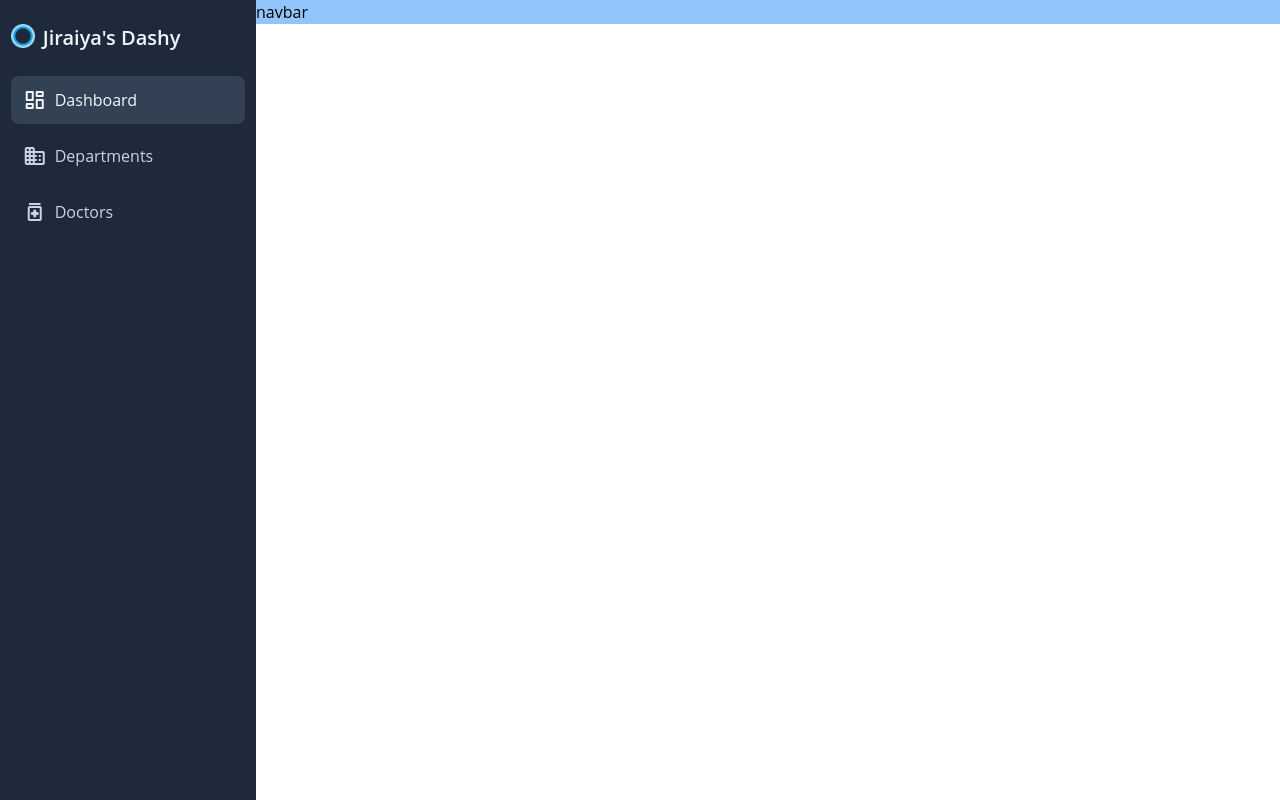
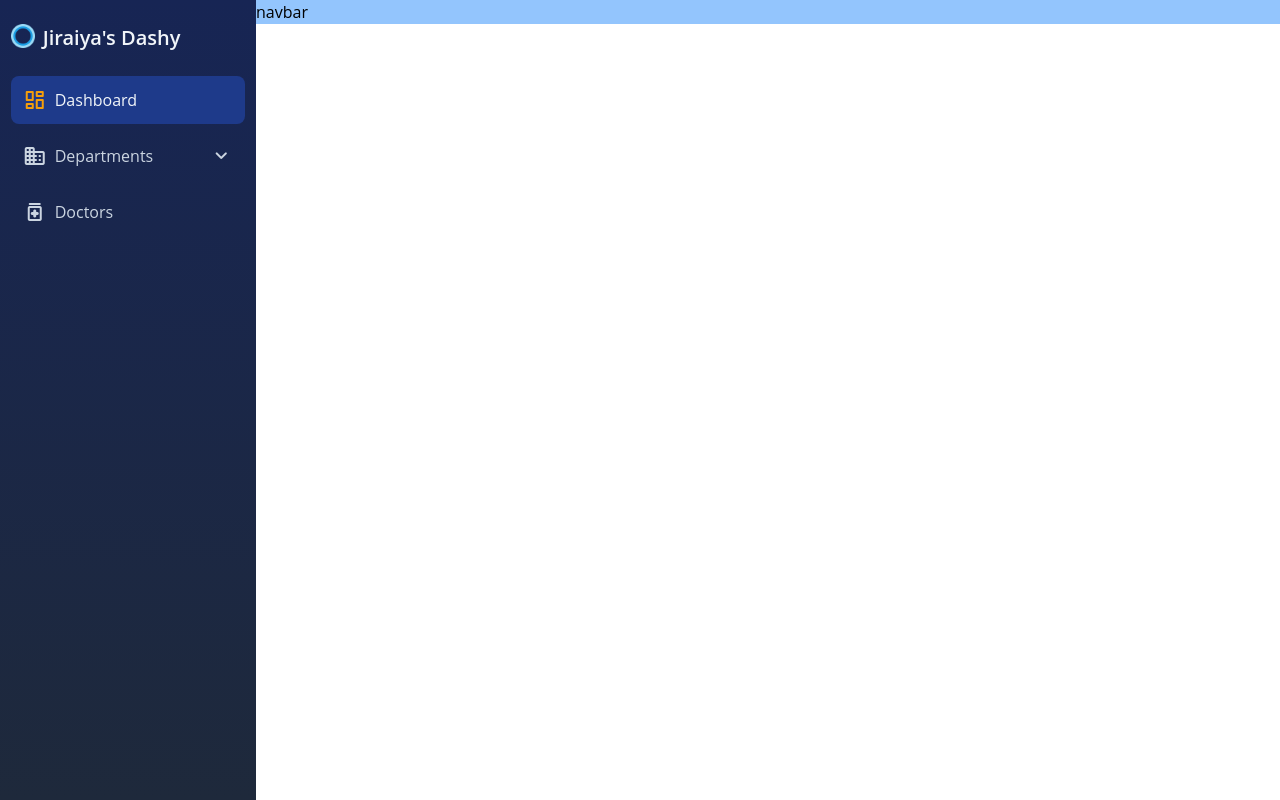
Before and after one commit to Reu-Amissah/Dashboard-react-tailwind, a React (Create React App) app: page / in a window 1280 px wide. Built offline with nearby package versions, Linux system fonts and the light colour scheme.

Commit message:
add dropdown menu feature

```diff
--- a/src/screens/Dashboard.js
+++ b/src/screens/Dashboard.js
@@ -3,16 +3,21 @@ import logo from "../assets/226411.png";
 
 const Dashboard = () => {
   const [isOpen, setIsOpen] = useState(true);
+  const [isDropdownOpen, setIsDropdownOpen] = useState(false);
 
   function closeSidebar() {
     setIsOpen(!isOpen);
+  }
+
+  function handledropdown() {
+    setIsDropdownOpen(!isDropdownOpen);
   }
 
   return (
     // sidebar navigation menu
     <div className="w-full mx-auto h-96 flex">
       <div
-        className={`side-bar w-1/5 h-screen font-header bg-slate-800 text-slate-100 space-y-2 ${
+        className={`side-bar w-1/5 h-screen font-header bg-gradient-to-b to-slate-800 from-blue-950 text-slate-100 space-y-2 ${
           !isOpen && "w-fit px-6"
         } transition-all ease-in-out duration-300`}
       >
@@ -30,12 +35,12 @@ const Dashboard = () => {
 
         {/* sidebar menu items */}
         <div
-          className={`item w-11/12 mx-auto bg-slate-700 p-3 rounded-lg flex cursor-pointer ${
-            !isOpen && "bg-slate-50 rounded-full text-slate-700 w-fit"
+          className={`item w-11/12 mx-auto bg-blue-900 p-3 rounded-lg flex cursor-pointer ${
+            !isOpen && "bg-slate-50 rounded-full text-amber-500 w-fit"
           }`}
         >
           <span
-            className={`material-symbols-rounded mr-2 ${
+            className={`material-symbols-rounded mr-2 text-amber-500 ${
               !isOpen && "w-6 h-6 mr-0"
             }`}
           >
@@ -44,7 +49,7 @@ const Dashboard = () => {
           <p className={`${!isOpen && "hidden"}`}>Dashboard</p>
         </div>
         <div
-          className={`item w-11/12 mx-auto text-slate-300 p-3 rounded-lg flex cursor-pointer hover:bg-slate-700 hover:text-cyan-500 ${
+          className={`item w-11/12 mx-auto text-slate-300 p-3 rounded-lg flex cursor-pointer hover:text-amber-500 ${
             !isOpen && "rounded-full w-fit"
           }`}
         >
@@ -55,10 +60,37 @@ const Dashboard = () => {
           >
             domain
           </span>
-          <p className={`${!isOpen && "hidden"}`}>Departments</p>
+          <div
+            className={`w-full flex justify-between align-middle  ${
+              !isOpen && "hidden"
+            }`}
+            onClick={handledropdown}
+          >
+            <p>Departments</p>
+            <span
+              className={`material-symbols-rounded ${
+                isDropdownOpen && "rotate-180"
+              }`}
+            >
+              expand_more
+            </span>
+          </div>
         </div>
+        {isDropdownOpen && (
+          <div className="block mt-2 pl-16 bg-blue-900">
+            <a href="#" className=" py-2 text-gray-300 hover:text-white flex">
+              <p className="text-amber-500 pr-2">•</p>Option 1
+            </a>
+            <a href="#" className=" py-2 text-gray-300 hover:text-white flex">
+              <p className="text-amber-500 pr-2">•</p>Option 2
+            </a>
+            <a href="#" className=" py-2 text-gray-300 hover:text-white flex">
+              <p className="text-amber-500 pr-2">•</p>Option 3
+            </a>
+          </div>
+        )}
         <div
-          className={`item w-11/12 mx-auto text-slate-300 p-3 rounded-lg flex cursor-pointer hover:bg-slate-700 hover:text-cyan-500 transition delay-75 ease-in-out ${
+          className={`item w-11/12 mx-auto text-slate-300 p-3 rounded-lg flex cursor-pointer hover:text-amber-500 transition delay-75 ease-in-out ${
             !isOpen && "rounded-full w-fit"
           }`}
         >
@@ -74,7 +106,11 @@ const Dashboard = () => {
         {/* sidebar items end */}
       </div>
 
-      <div className={`pages w-4/5 ${!isOpen && "w-full"}`}>
+      <div
+        className={`pages w-4/5 ${
+          !isOpen && "w-full"
+        } transition-all ease-in-out duration-300`}
+      >
         <div
           className={`nav-bar sticky top-0 font-header bg-blue-300 ${
             !isOpen && "w-full"
```
